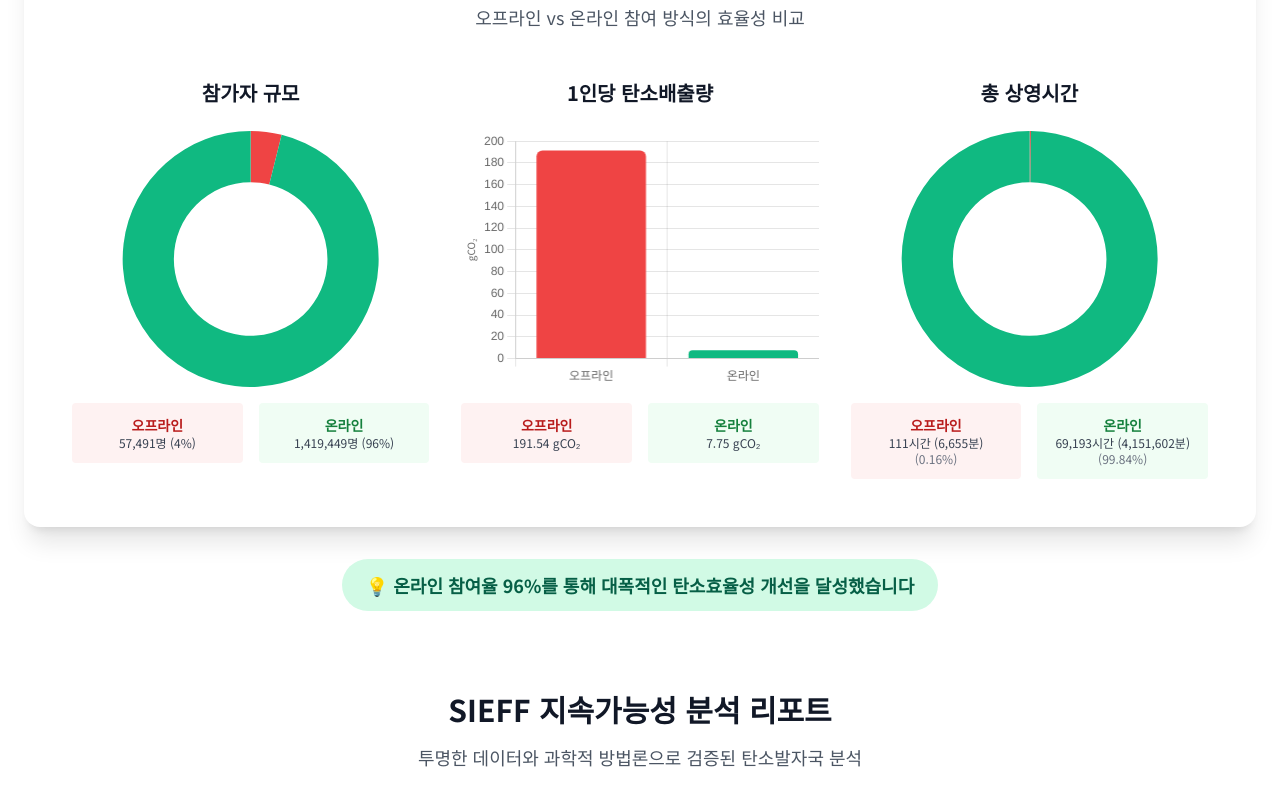
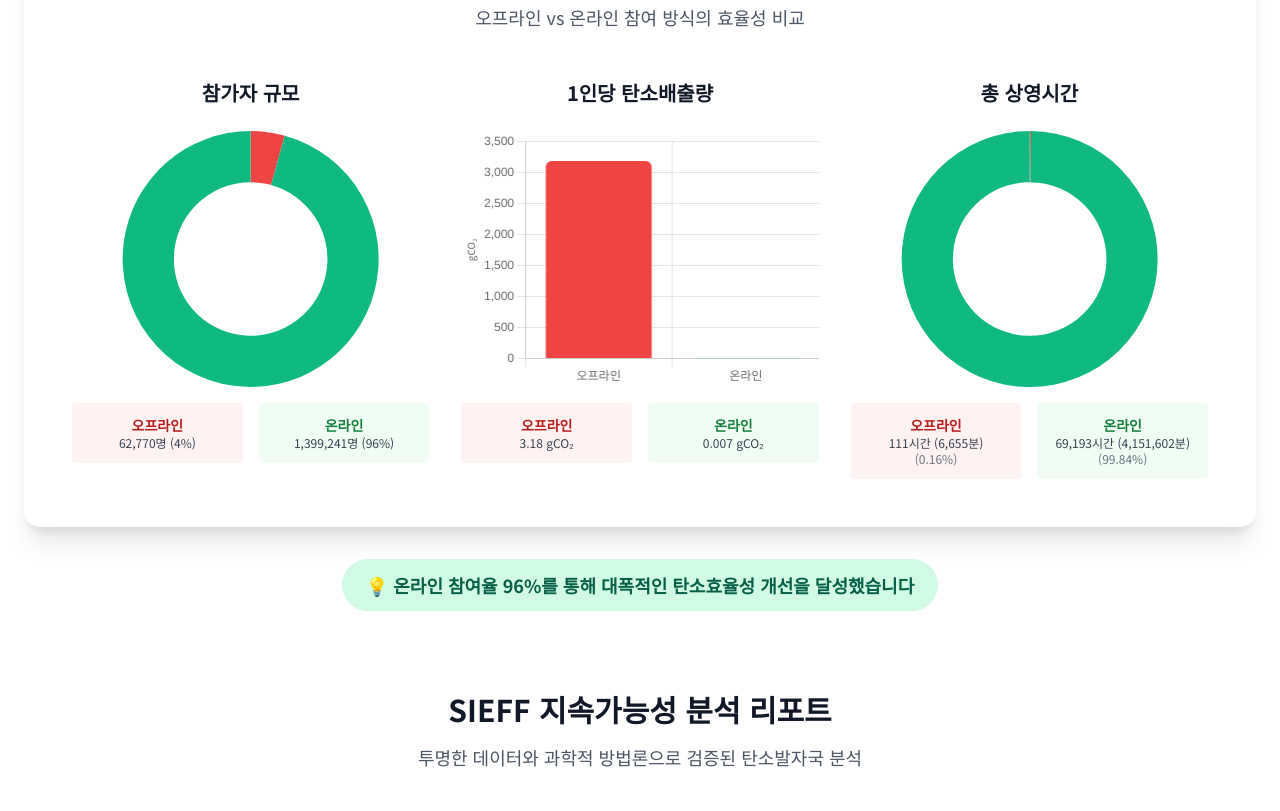
Before and after one commit to techwg/2025SIEFF_Impact_Report, a website: page sieff-impact.html in a window 1280 px wide. Shown: the part 1649-2460 px from the top of the page. Drawn offline with nearby package versions, Linux system fonts and the light colour scheme.

Commit message:
Update sieff-impact.html

```diff
--- a/sieff-impact.html
+++ b/sieff-impact.html
@@ -225,11 +225,11 @@
                         <div class="grid grid-cols-2 gap-4 text-sm">
                             <div class="bg-red-50 p-3 rounded">
                                 <div class="font-bold text-red-700">오프라인</div>
-                                <div class="text-xs">57,491명 (4%)</div>
+                                <div class="text-xs">62,770명 (4%)</div>
                             </div>
                             <div class="bg-green-50 p-3 rounded">
                                 <div class="font-bold text-green-700">온라인</div>
-                                <div class="text-xs">1,419,449명 (96%)</div>
+                                <div class="text-xs">1,399,241명 (96%)</div>
                             </div>
                         </div>
                     </div>
@@ -243,11 +243,11 @@
                         <div class="grid grid-cols-2 gap-4 text-sm">
                             <div class="bg-red-50 p-3 rounded">
                                 <div class="font-bold text-red-700">오프라인</div>
-                                <div class="text-xs">191.54 gCO₂</div>
+                                <div class="text-xs">3.18 gCO₂</div>
                             </div>
                             <div class="bg-green-50 p-3 rounded">
                                 <div class="font-bold text-green-700">온라인</div>
-                                <div class="text-xs">7.75 gCO₂</div>
+                                <div class="text-xs">0.007 gCO₂</div>
                             </div>
                         </div>
                     </div>
@@ -348,7 +348,7 @@
                             <span class="text-white font-bold text-2xl">🏆</span>
                         </div>
                         <h4 class="font-bold text-emerald-700 text-lg mb-2">SIEFF 2025</h4>
-                        <div class="text-3xl font-black text-emerald-600 mb-2">3.16<span class="text-lg">kg</span></div>
+                        <div class="text-3xl font-black text-emerald-600 mb-2">3.13<span class="text-lg">kg</span></div>
                         <div class="text-sm text-emerald-600 mb-3">하이브리드 모델</div>
                         <div class="bg-emerald-100 text-emerald-800 px-3 py-1 rounded-full text-xs font-bold">
                             세계 최저 수준
@@ -397,7 +397,7 @@
 
                 <div class="mt-8 text-center">
                     <div class="bg-emerald-100 text-emerald-800 px-6 py-3 rounded-full text-lg font-bold inline-block">
-                        🏆 SIEFF는 148만명 참가자 규모임에도 하이브리드 모델을 통해 온라인 참여율을 높여 세계 최저 수준의 탄소효율성을 달성했습니다
+                        🏆 SIEFF는 146만명 참가자 규모임에도 하이브리드 모델을 통해 온라인 참여율을 높여 세계 최저 수준의 탄소효율성을 달성했습니다
                     </div>
                 </div>
             </div>
@@ -483,7 +483,7 @@
                         data: {
                             labels: ['여행/교통', '에너지', '음식/음료'],
                             datasets: [{
-                                data: [181.921, 11.011, 2.223],
+                                data: [195.271, 11.023, 2.223],
                                 backgroundColor: [
                                     '#F97316',
                                     '#3B82F6',
@@ -547,7 +547,7 @@
                         data: {
                             labels: ['오프라인', '온라인'],
                             datasets: [{
-                                data: [57491, 1419449],
+                                data: [62770, 1399241],
                                 backgroundColor: ['#EF4444', '#10B981'],
                                 borderWidth: 0,
                                 hoverOffset: 8
@@ -585,7 +585,7 @@
                         data: {
                             labels: ['오프라인', '온라인'],
                             datasets: [{
-                                data: [191.54, 7.75],
+                                data: [3180, 7],
                                 backgroundColor: ['#EF4444', '#10B981'],
                                 borderRadius: 6
                             }]
@@ -629,7 +629,7 @@
                         data: {
                             labels: ['오프라인', '온라인'],
                             datasets: [{
-                                data: [6655, 4151602],
+                                data: [111, 69193],
                                 backgroundColor: ['#EF4444', '#10B981'],
                                 borderWidth: 0,
                                 hoverOffset: 8
```
